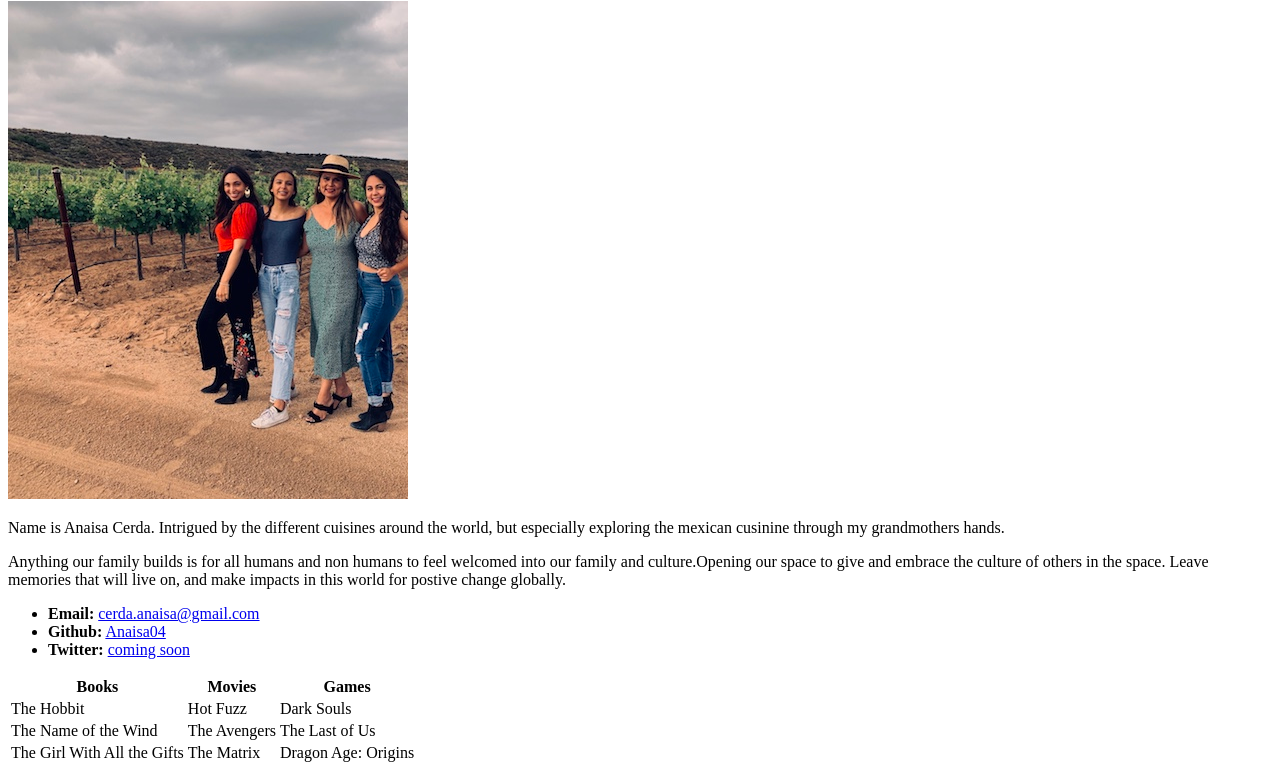
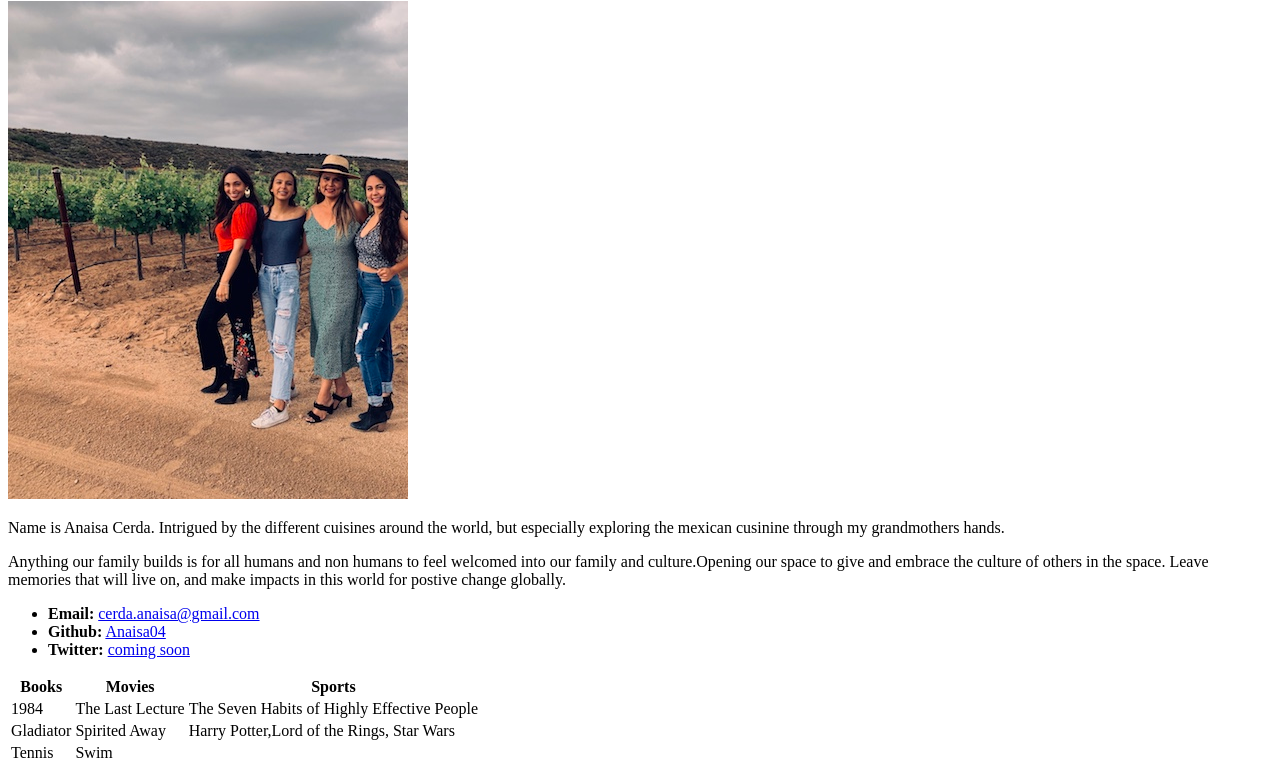
Before and after one commit to Anaisa04/Anaisa04.github.io, a plain HTML site: page index.html in a window 1280 px wide. Shown: the part 79-852 px from the top of the page. Drawn offline with Linux system fonts and the light colour scheme.

Commit message:
Update index.html

```diff
--- a/index.html
+++ b/index.html
@@ -27,22 +27,21 @@
     <tr>
       <th>Books</th>
       <th>Movies</th>
-      <th>Games</th>
+      <th>Sports</th>
     </tr>
     <tr>
-      <td>The Hobbit</td>
-      <td>Hot Fuzz</td>
-      <td>Dark Souls</td>
+      <td>1984</td>
+      <td>The Last Lecture</td>
+      <td>The Seven Habits of Highly Effective People</td>
     </tr>
     <tr>
-      <td>The Name of the Wind</td>
-      <td>The Avengers</td>
-      <td>The Last of Us</td>
+      <td>Gladiator</td>
+      <td>Spirited Away</td>
+      <td>Harry Potter,Lord of the Rings, Star Wars</td>
     </tr>
     <tr>
-      <td>The Girl With All the Gifts</td>
-      <td>The Matrix</td>
-      <td>Dragon Age: Origins</td>
+      <td>Tennis</td>
+      <td>Swim</td>
     </tr>
   </table>
 
```
